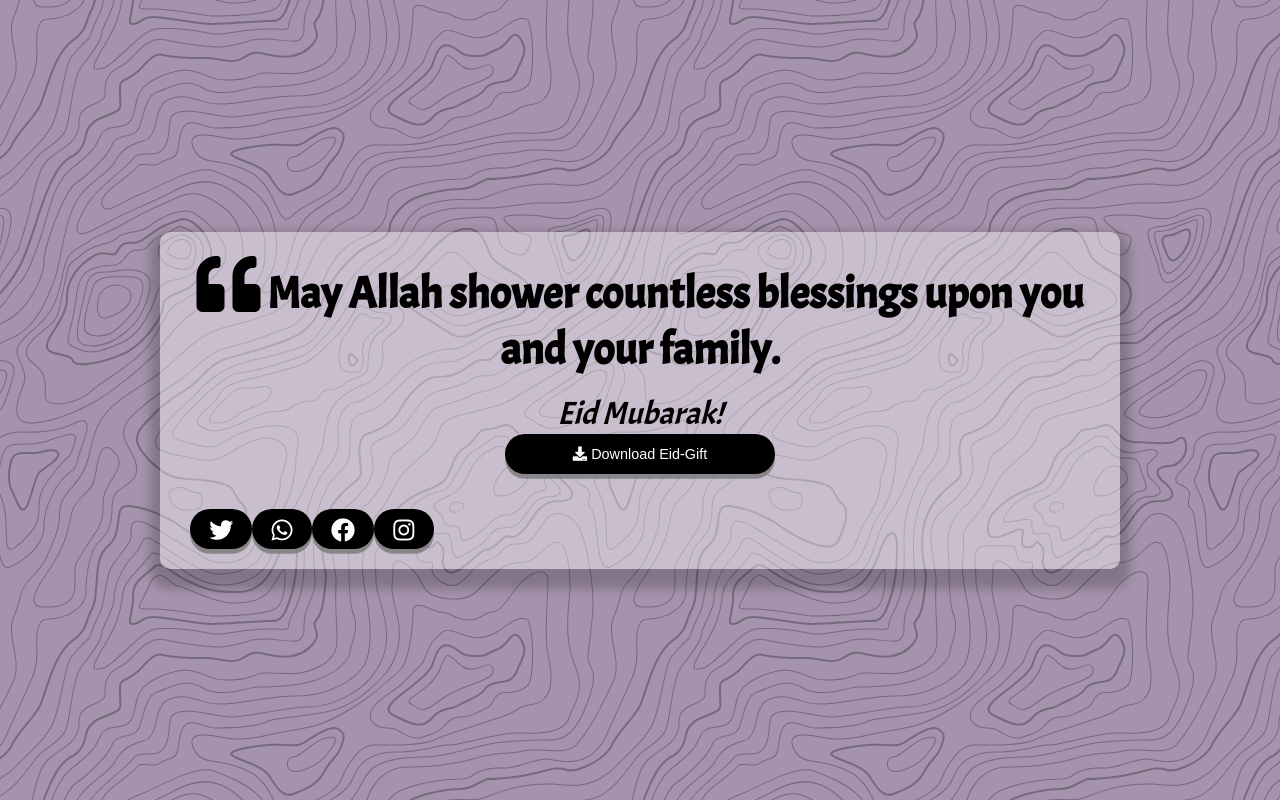
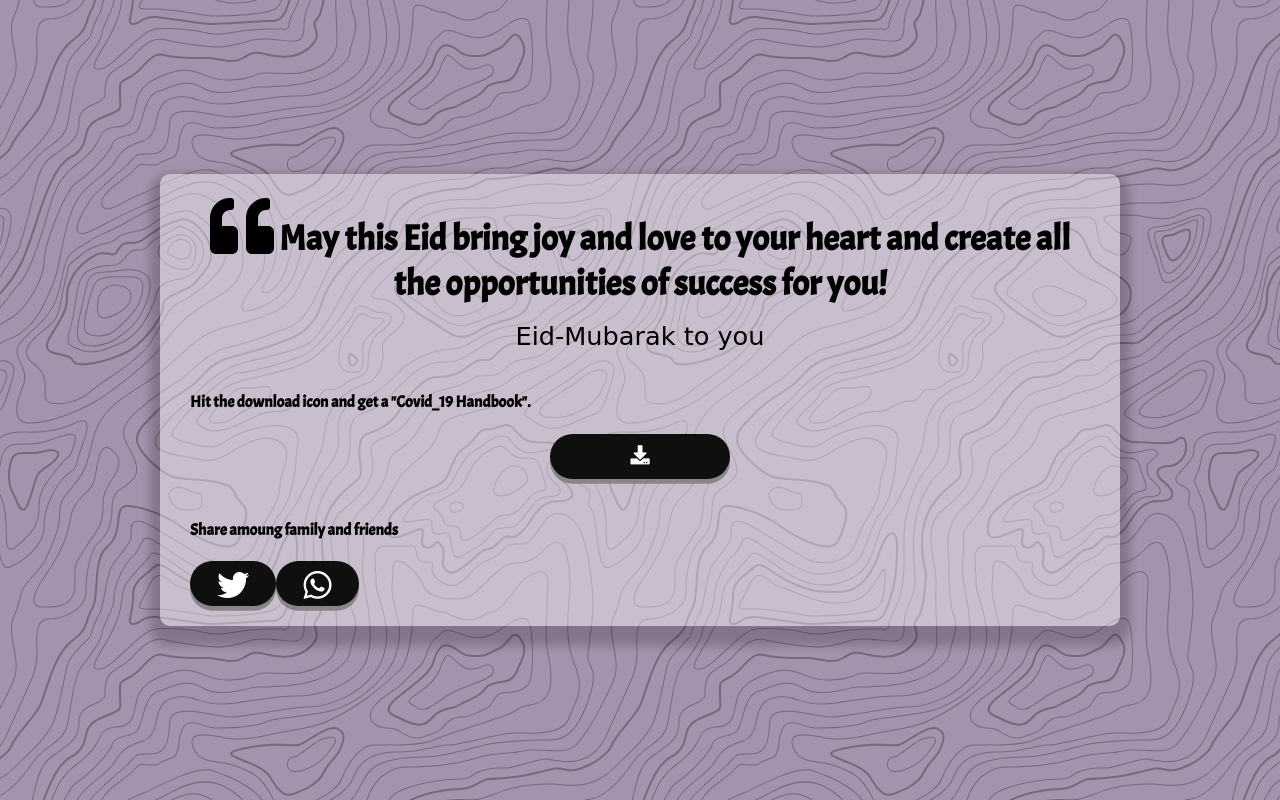
Before and after one commit to Aadil-Rashid/Eid-Mubarak, a plain HTML site: page index.html in a window 1280 px wide. Drawn offline with Linux system fonts and the light colour scheme; a web font is replaced by a local one.

Commit message:
initial commit

```diff
--- a/index.html
+++ b/index.html
@@ -13,39 +13,32 @@
         <!-- Quote Element -->
         <div class="quote-text">
             <i class="fas fa-quote-left"></i>
-            <span id="quote"> May Allah shower countless blessings upon you and your family.</span>
+            <span id="quote">On this Eid, I wish you and your family Allah's blessings and May we all be protected from this pandemic. </span>
         </div>
         <!-- Greeting Element -->
         <div class="quote-greeting">
-            <span id="greeting">Eid Mubarak!</span>
-        </div>
+            <span id="greeting"> Eid-Mubarak to you </span>
+        </div><br>
         <!-- 5 buttons -->
-        <button id="download" class="btn btn-dwn" style="width:30%; font-size: 0.9rem;" onclick="ButtonClick(); show_alert();">
-            <i class="fa fa-download"></i> Download Eid-Gift
+        <h4 style="text-align: left">Hit the download icon and get a "Covid_19 Handbook".</h4>
+        <button id="download" class="btn btn-dwn" style="width:20%; font-size: 1.2rem; " onclick="ButtonClick()">
+            <i class="fa fa-download"></i>
         </button><br><br>
         <!-- <button class="btn"><i class="fa fa-download"></i> Download</button> -->
         <!-- <button id="download" style="margin-top: 20px;">Download Handbook</button> -->
+        <h4 style="text-align: left">Share amoung family and friends</h4>
         <div class="button-container">
             <button class="twitter-button" id="twitter" title="Tweet This!">
                 <i class="fab fa-twitter"></i>
             </button>
 
+            <a href="https://api.whatsapp.com/send?phone=91XXXXXXXXXX&text=urlencodedtext" target="_blank">
             <button class="whatsapp-button" id="whatsapp" title="WhatsApp This!">
                 <i class="fab fa-whatsapp"></i>
-            </button>
-
-            <button class="facebook-button" id="facebook" title="Facebook This!">
-                <i class="fab fa-facebook"></i>
-            </button>
-
-            <button class="instagram-button" id="instagram" title="Instagram This">
-                <i class="fab fa-instagram"></i>
-            </button>
+            </button></a>
         </div>
 
     </div>
-
-    <!-- JavaScript attactment link -->
     <script src="script.js"> </script>
 
 
--- a/script.js
+++ b/script.js
@@ -1,16 +1,45 @@
 const twitterBtn     = document.getElementById('twitter');
 const whatsappBtn     = document.getElementById('whatsapp');
-const facebookBtn     = document.getElementById('facebook');
-const instagramBtn     = document.getElementById('instagram');
 const downloadBtn     = document.getElementById('download');
 const quoteContainer     = document.getElementById('quote-container');
 const quoteText     = document.getElementById('quote');
 const greetingText     = document.getElementById('greeting');
-const quote = quoteText.innerText;
+const quote = quoteText.innerText ;
 const greeting = greetingText.innerText;
-var site = "To get Covid_19 Handbook,\
-Click Here to get...\
-https://aadil-rashid.github.io/Eid-Mubarak/";
+var site = "To get Covid_19 Handbook, Click to the below link... https://aadil-rashid.github.io/Eid-Mubarak/";
+
+
+var quoteArray = [
+    "On this Eid, I wish you and your family Allah's blessings and May we all be protected from this pandemic.",
+    "Wishing you and your family a very happy, prosperous and blissful Eid Day!",
+    "May Allah forgive all your sins and accept your sacrifice and put an ease to all your suffering!",
+    "Avoid touching your eyes, mouth and nose immediately after using an alcohol-based hand sanitizer, as it can cause irritation",
+    "Remember that washing your hands with soap and water is also effective against COVID-19. Please Take Care Of yourself for your loved once",
+    "Cover your mouth and nose with your bent elbow or tissue when you cough or sneeze. Then dispose of the used tissue immediately and wash your hands. Avoid touching eyes, nose and mouth.",
+    "May this Eid bring joy and love to your heart and create all the opportunities of success for you!",
+    "May you continue to grow wiser and more charming every day! May this Eid bring happiness in your heart and to your family",
+    "May your sacrifice get answered, and Allah (SWT) bless you with his uncountable blessings!",
+    "May God bless us all and make us all devout and honorable Muslims.",
+    "Dear Mama and Abu, I feel so lucky to have parents like you to spend the day with. You have been the reason why every Eid day seems like a day I spend in heaven."
+
+]
+
+function newQuote() {
+    var randomNumber = Math.floor(Math.random() * (quoteArray.length));
+    document.getElementById('quote').innerHTML = quoteArray[randomNumber];
+
+    // Reduce font size for long quotes
+    if(data.quoteText.length > 80) {
+        quoteText.classList.add("long-quote");
+    }else {
+        quoteText.classList.remove("long-quote");
+    }
+
+    // quoteText.innerText = data.quoteText;
+
+
+
+}
 
 function ButtonClick() {
     var link = document.createElement('a');
@@ -20,9 +49,8 @@ function ButtonClick() {
     link.click();
     document.body.removeChild(link);
 }
-
 function show_alert() {
-    alert("You can support the cause, by sharing it while Covid_19 Handbook being downloading... Share-Please...");
+    alert("Support the Cause, by sharing while 'Covid_19 Handbook' is being downloading... Share-Please...");
 
 }
 
@@ -32,27 +60,18 @@ function tweetQuote() {
     window.open(twitterUrl, '_blank');
 }
 
-// Facebook Post
-function facebookPost() {
-    const facebookUrl = `https://developers.facebook.com/docs?text=${quote} - ${greeting} - ${site}`;
-    window.open(facebookUrl, '_blank');
-
-}
-
-//whatsapp post
 function whatsappPost() {
     // <a target="_blank" href="https://web.whatsapp.com/send?text=www.google.com" data-action="share/whatsapp/share">Share via Whatsapp web</a>
-    const whatsappUrl = `https://web.whatsapp.com/send?text=${quote} - ${greeting} - ${site}`;
+    const whatsappUrl = `https://api.whatsapp.com/send?text=${quote}  - ${greeting} - ${site}`;
     window.open(whatsappUrl, '_blank');
 }
 
+// https://twitter.com/share?url=[post-url]&text=[post-title]&via=[via]&hashtags=[hashtags]
+// https://www.facebook.com/sharer.php?u=[post-url]
+// https://api.whatsapp.com/send?text=[post-title] [post-url]
 
-// FB.ui({
-//     method: 'share',""
-//     href: 'https://developers.facebook.com/docs/',
-//   }, function(response){});
 
-// Event Listeners
 twitterBtn.addEventListener('click', tweetQuote);
-facebookBtn.addEventListener('click', facebookPost);
 whatsappBtn.addEventListener('click', whatsappPost);
+
+newQuote();
```
Also changed, not shown: style.css.
